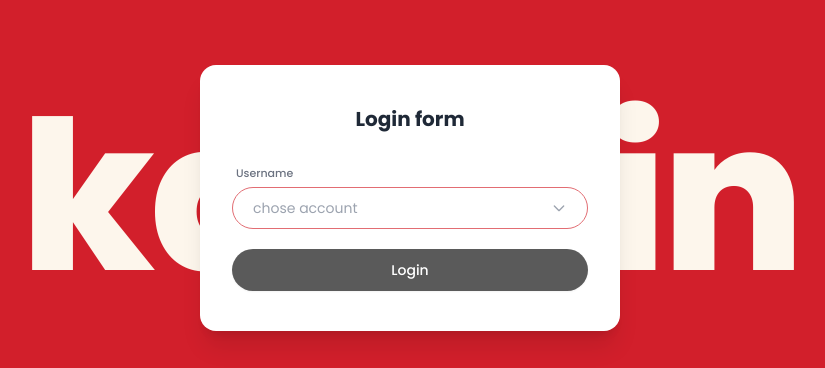
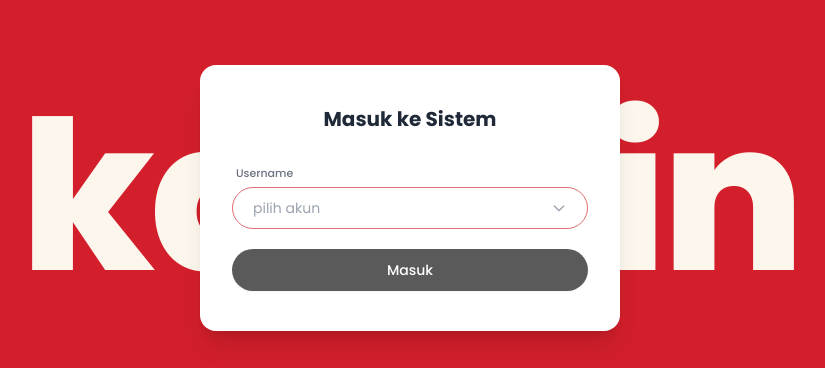
Before and after one commit to chelseakeysandana20/kuah-kuwi-pos, a Laravel app: page /login in a window 1280 px wide. Shown: the part 202-570 px from the top of the page, without its empty margins (230-1055 px from the left). Run offline with Laravel 12, Linux system fonts and the light colour scheme; some libraries are stand-ins or nearby versions.

Commit message:
ubah nama login

```diff
--- a/resources/views/auth/login.blade.php
+++ b/resources/views/auth/login.blade.php
@@ -19,8 +19,7 @@
 
     <!-- Card Login (Z-Index 10) -->
     <div class="relative z-10 bg-white w-11/12 max-w-[420px] rounded-2xl shadow-xl px-8 py-10 transition-all duration-300">
-        <h2 class="text-center text-xl font-bold text-gray-800 mb-8">Login form</h2>
-
+        <h2 class="text-center text-xl font-bold text-gray-800 mb-8">Masuk ke Sistem</h2>
         @if (session('status'))
             <div id="login-status-alert" class="mb-4 px-4 py-3 rounded-xl bg-green-50 border border-green-200 text-green-700 text-xs font-semibold text-center transition-opacity duration-500">
                 {{ session('status') }}
@@ -47,7 +46,7 @@
                         @if(old('username') === 'owner') Owner
                         @elseif(old('username') === 'kasir') Kasir
                         @elseif(old('username') === 'dapur') Staff Dapur
-                        @else chose account
+                        @else pilih akun
                         @endif
                     </span>
                     <svg id="dropdown-arrow" class="w-4 h-4 text-gray-400 transition-transform duration-200" fill="none" stroke="currentColor" viewBox="0 0 24 24">
@@ -95,7 +94,7 @@
             <div>
                 <button type="submit" id="btn-submit" {{ old('username') ? '' : 'disabled' }}
                     class="w-full flex justify-center py-2.5 px-4 border border-transparent rounded-full shadow-sm text-sm font-medium text-white {{ old('username') ? 'bg-[#D21F2B] hover:bg-[#b51924] cursor-pointer' : 'bg-[#5a5a5a] cursor-not-allowed' }} transition-colors">
-                    Login
+                    Masuk
                 </button>
             </div>
         </form>
```
